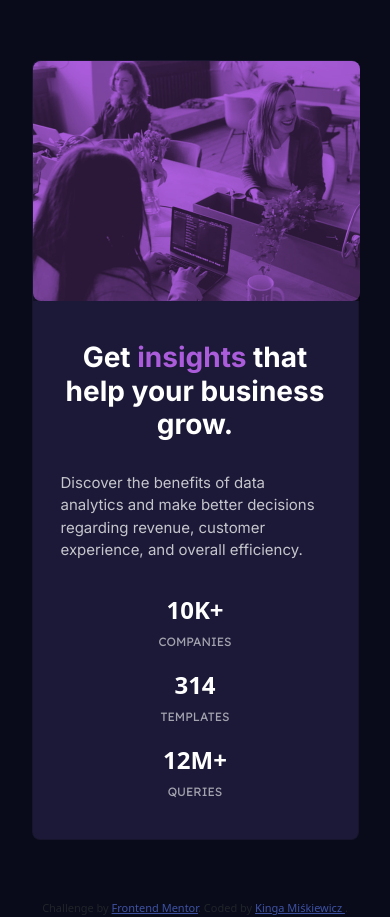
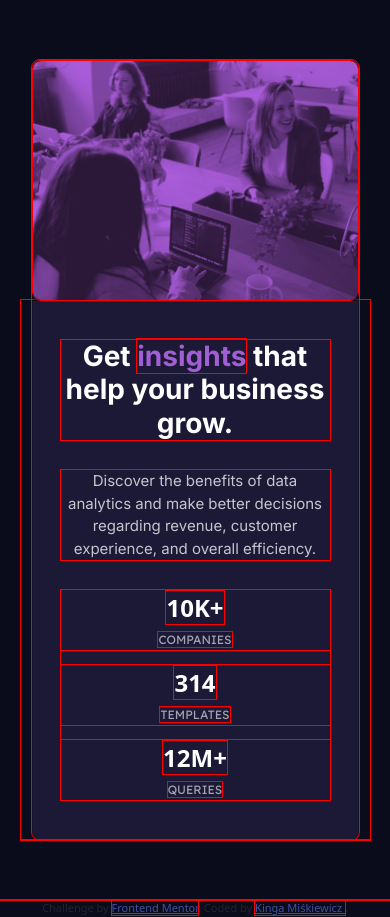
Before and after one commit to codingbeary/stats-preview-card-component-main, a plain HTML site: page index.html in a window 390 px wide. Drawn offline with nearby package versions, Linux system fonts and the light colour scheme.

Commit message:
started changes to responsive structure and stability

```diff
--- a/style.css
+++ b/style.css
@@ -1,5 +1,9 @@
+* {
+  outline: 1px solid red;
+}
+
 body {
-  background: hsl(233, 47%, 7%);
+  background: #0a0c1b;
 }
 h1,
 span {
@@ -20,8 +24,7 @@ p {
 img {
   mix-blend-mode: overlay;
   filter: contrast(1.1);
-  border-top-right-radius: 8px;
-  border-bottom-right-radius: 8px;
+  /* border-radius: 0 8px 8px 0; */
   object-fit: cover;
 }
 .container {
@@ -31,27 +34,25 @@ img {
   min-height: 100vh;
 }
 .card {
-  background: #1b1937;
+  background: #1c1937;
   width: 1110px;
-  height: 446px;
+  height: 100%;
   border-radius: 8px;
 }
 .heading-highlight {
-  color: #ab5cdb;
+  color: #a15fd3;
 }
 .image-container {
   background-color: hsl(277, 64%, 61%);
-
   border-radius: 8px;
-
   padding: 0px;
   position: relative;
   width: 100%;
-  height: auto;
+  height: 100%;
 }
 .image-container img {
   width: 100%;
-  height: 446px;
+  height: 100%;
   mix-blend-mode: multiply;
   opacity: 0.75;
 }
@@ -83,6 +84,21 @@ img {
 .attribution a {
   color: hsl(228, 45%, 44%);
 }
+
+@media only screen and (min-width: 426px) {
+  h1,
+  p {
+    text-align: left;
+  }
+}
+
+@media only screen and (max-width: 425px) {
+  h1,
+  p {
+    text-align: center;
+  }
+}
+
 @media (max-width: 700px) {
   img {
     border-top-left-radius: 8px;
@@ -96,7 +112,7 @@ img {
     margin: 30px 0px;
   }
   .image-container {
-    width: 327px;
+    /* width: 327px; */
     border-radius: 8px;
   }
 
```
